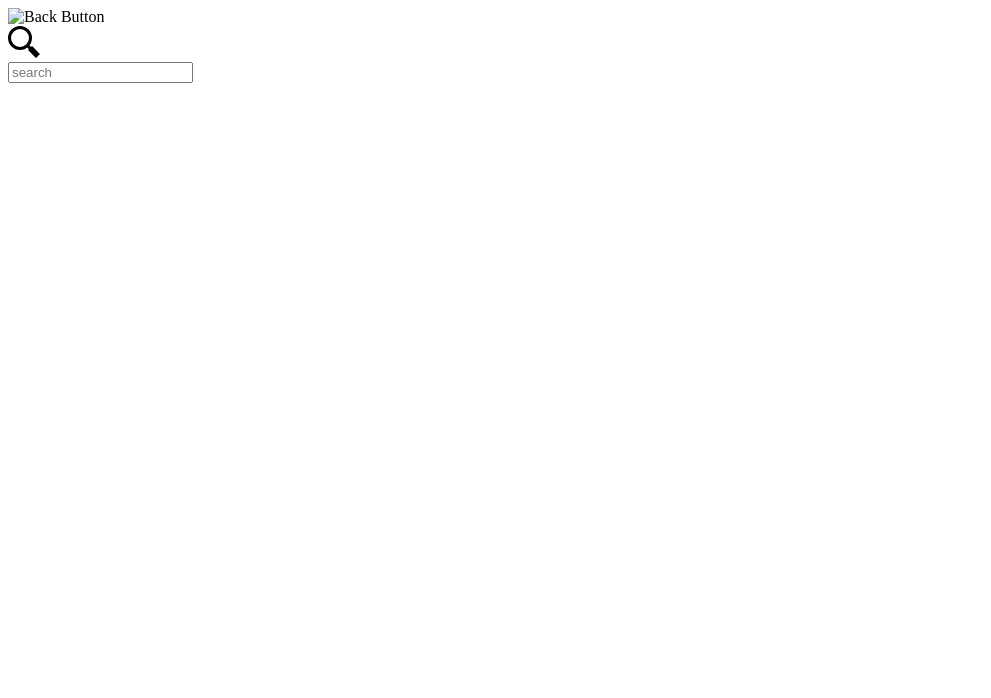
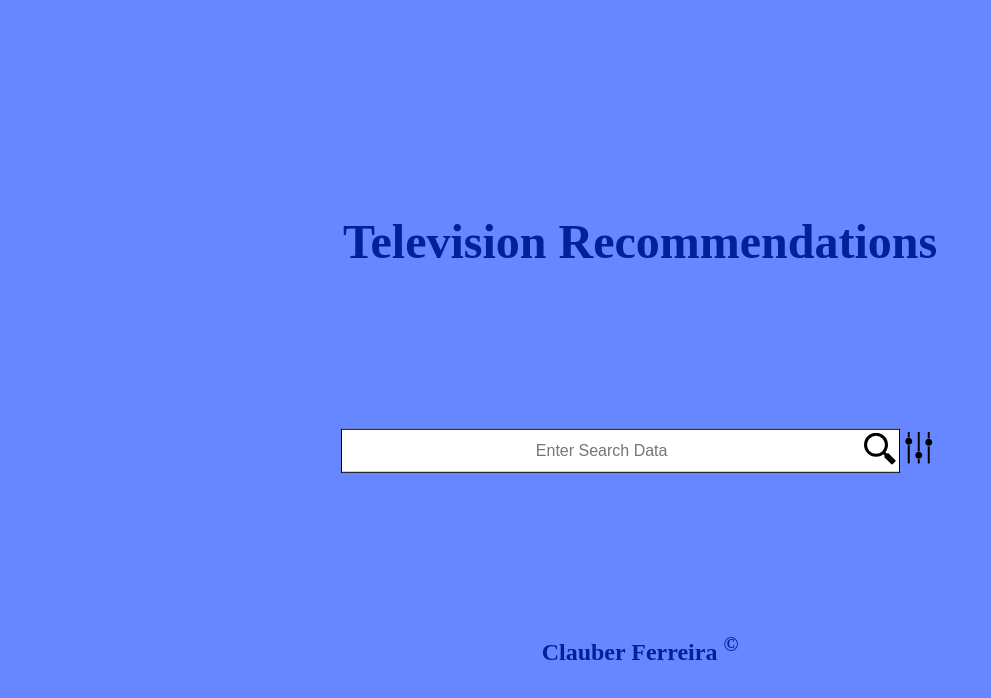
Before and after one commit to ferr0236/API-Project, a plain HTML site: page index.html in a window 1280 px wide. Shown: the whole page, without its empty margins (0-991 px from the left). Drawn offline with Linux system fonts and the light colour scheme; no server answers.

Commit message:
Home Page implementation

```diff
--- a/css/main.css
+++ b/css/main.css
@@ -0,0 +1,76 @@
+* {
+	margin: 0;
+	padding: 0;
+}
+
+html {
+	background-color: hsla(227, 100%, 70%, 1);
+}
+
+.active {
+	display: block;
+}
+
+.inactive {
+	display: none;
+}
+
+/************
+HOME PAGE
+*************/
+.home {
+	text-align: center;
+	position: absolute;
+	top: 50%;
+	left: 50%;
+	transform: translate(-50%, -50%);
+	width: 100%;
+}
+.home .header {
+	margin: 5rem 0 0rem;
+}
+.home h1 {
+	color: hsla(227, 100%, 30%, 1);
+	font-size: 3rem;
+}
+.home h2 {
+	color: hsla(227, 100%, 30%, 1);
+}
+.home section {
+
+}
+.home .main form {
+	display: flex;
+	flex-direction: row;
+	flex-flow: row wrap;
+	margin: 10rem 0 10rem;
+	justify-content: center;
+}
+.settingsButtonDiv {
+	padding: 0.2rem;
+	cursor: pointer;
+}
+.searchButtonDiv {
+	background-color: white;
+	border: 1px black solid;
+	border-left: none;
+	padding: 0.2rem;
+	cursor: pointer;
+}
+.searchInput {
+	padding: 0.2rem;
+	flex-basis: 40%;
+	border: 1px black solid;
+	border-right: none;
+	font-size: 1rem;
+	text-align: center;
+	transition: flex-basis 1s ease;
+	outline: none;
+}
+.searchInput:focus {
+	flex-basis: 70%;
+	transition: flex-basis 1s ease;
+}
+/************
+RESULT PAGE
+*************/
--- a/index.html
+++ b/index.html
@@ -3,33 +3,40 @@
 <head>
 	<meta charset="UTF-8">
 	<title>API Project</title>
+	<link href="css/main.css" rel="stylesheet"/>
 </head>
+
 <body>
-    <main>
-        <header >
-            <img id="back-button" alt="Back Button" title="Back"/>
-            <div class="searchButtonDiv">
-                <img id="search-button" alt="Search" title="Search" data-src="img/magnifying-glass.svg" class="iconic iconic-md"  />
-            </div>
-            <input type="text" id="search-input" placeholder="search" />
-        </header>
+	<main>
+		<div class="home active">
+			<section class="header">
+				<h1>Television Recommendations</h1>
+			</section>
+			<section class="main">
+				<form action="#">
+					<input type="text" id="search-input" class="searchInput" placeholder="Enter Search Data" />
+					<div class="searchButtonDiv">
+						<img id="search-button" alt="Search" title="Search" data-src="img/magnifying-glass.svg" class="iconic iconic-md" />
+					</div>
+					<div class="settingsButtonDiv">
+						<img id="settingsButton" alt="Settings" title="Settings" data-src="img/settings-lg.svg" class="iconic iconic-md" />
+					</div>
+				</form>
+			</section>
+			<section class="footer">
+				<h2>Clauber Ferreira <sup>&copy;</sup></h2>
+			</section>
+		</div>
 
-        <div class="page" id="search-results">
-            <section class="title"></section>
-            <section class="content"></section>
-        </div>
+		<div class="result">
+			<section class="search">
 
-        <div class="page" id="recommend-results">
-            <section class="title"></section>
-            <section class="content"></section>
-        </div>
-    </main>
+			</section>
+			<section class="content">
 
-
-    <div class="attribution">
-
-    </div>
-
+			</section>
+		</div>
+	</main>
 </body>
 <script src="js/iconic.min.js" type="application/javascript"></script>
 <script src="js/main.js" type="application/javascript"></script>
```
Also changed, not shown: search.html (added, +9 -0 lines), img/caret-left-lg.svg (added), img/caret-right-lg.svg (added), img/settings-lg.svg (added).
